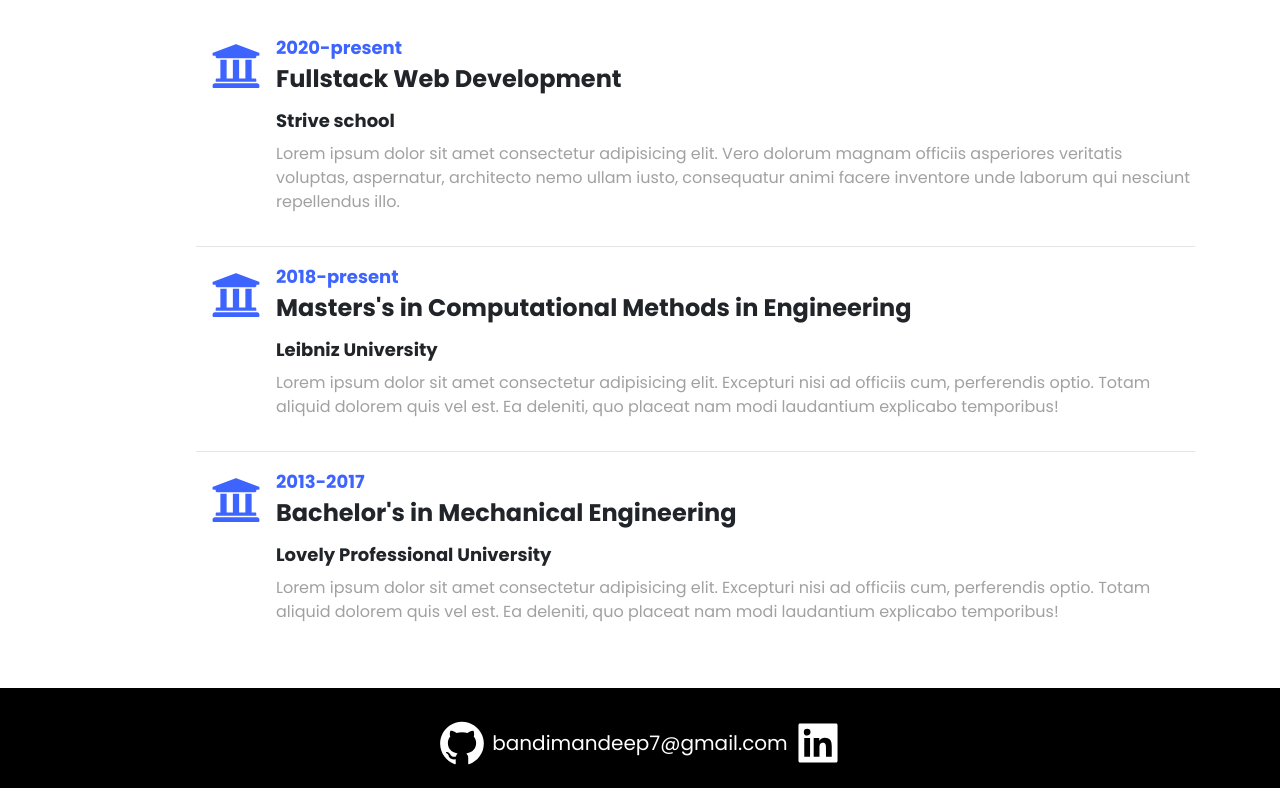
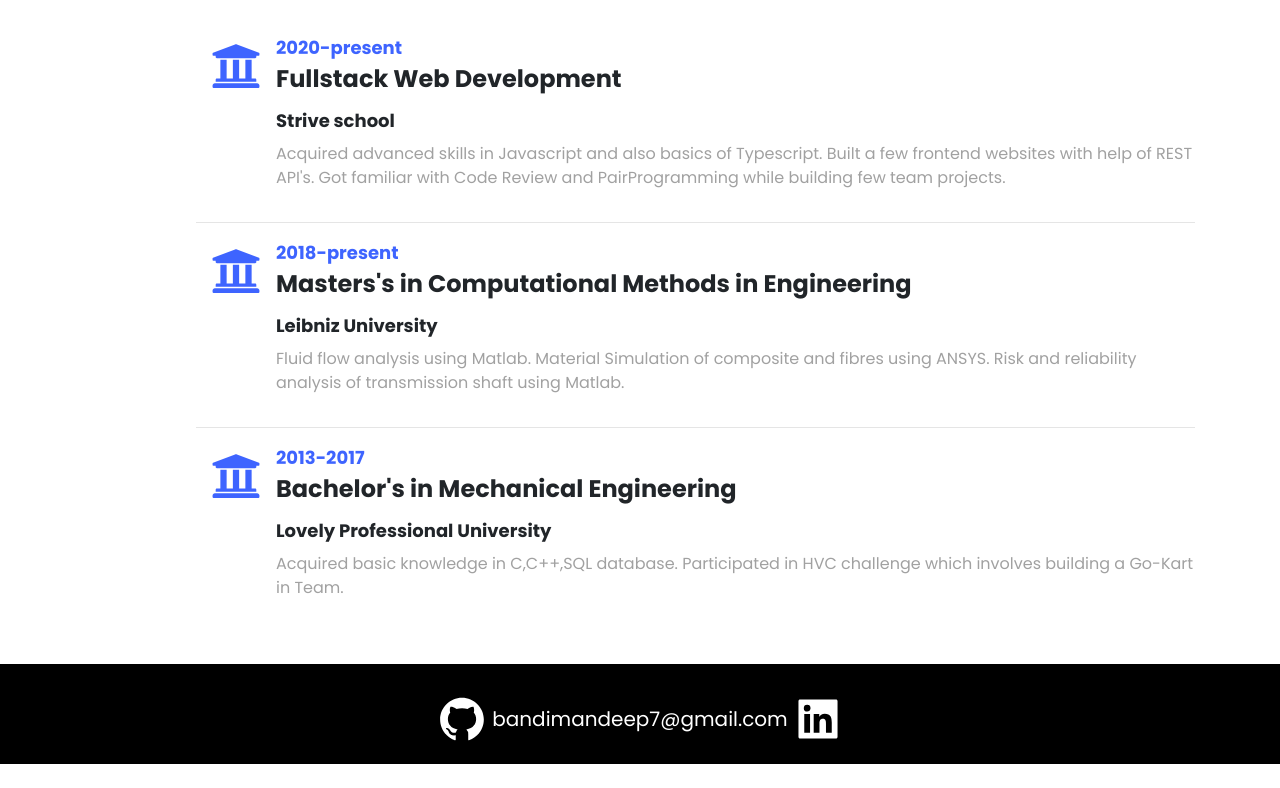
Before and after one commit to Mandeep-Sai/myWeb, a React (Create React App) app: page / in a window 1280 px wide. Shown: the part 3331-4119 px from the top of the page. After the commit the page ends 4095 px from the top, so only its background shows below. Built offline with nearby package versions, Linux system fonts and the light colour scheme.

Commit message:
added education info

```diff
--- a/src/compnents/Education.jsx
+++ b/src/compnents/Education.jsx
@@ -18,10 +18,9 @@ export default function Education() {
             <p>Fullstack Web Development</p>
             <p>Strive school</p>
             <p>
-              Lorem ipsum dolor sit amet consectetur adipisicing elit. Vero
-              dolorum magnam officiis asperiores veritatis voluptas, aspernatur,
-              architecto nemo ullam iusto, consequatur animi facere inventore
-              unde laborum qui nesciunt repellendus illo.
+            Acquired advanced skills in Javascript and also basics of Typescript.
+Built  a few frontend websites with help of REST API's.
+Got familiar with Code Review and PairProgramming while building few team projects.
             </p>
           </div>
         </div>
@@ -37,10 +36,9 @@ export default function Education() {
             <p>Masters's in Computational Methods in Engineering</p>
             <p>Leibniz University</p>
             <p>
-              Lorem ipsum dolor sit amet consectetur adipisicing elit. Excepturi
-              nisi ad officiis cum, perferendis optio. Totam aliquid dolorem
-              quis vel est. Ea deleniti, quo placeat nam modi laudantium
-              explicabo temporibus!
+            Fluid flow analysis using Matlab.
+Material Simulation of composite and fibres using ANSYS.
+Risk and reliability analysis of transmission shaft using Matlab.
             </p>
           </div>
         </div>
@@ -56,10 +54,8 @@ export default function Education() {
             <p>Bachelor's in Mechanical Engineering</p>
             <p>Lovely Professional University</p>
             <p>
-              Lorem ipsum dolor sit amet consectetur adipisicing elit. Excepturi
-              nisi ad officiis cum, perferendis optio. Totam aliquid dolorem
-              quis vel est. Ea deleniti, quo placeat nam modi laudantium
-              explicabo temporibus!
+            Acquired basic knowledge in C,C++,SQL database.
+Participated in HVC challenge which involves building a Go-Kart in Team.
             </p>
           </div>
         </div>
--- a/src/compnents/Projects.jsx
+++ b/src/compnents/Projects.jsx
@@ -55,7 +55,7 @@ export default function Projects() {
             <div id="details">
               <p>Chat App</p>
               <p>
-                You can chat with your friends and family members.Messages are
+                You can chat with your friends and family members. Messages are
                 saved to database securely.
               </p>
               <div>
@@ -75,7 +75,7 @@ export default function Projects() {
             <div id="details">
               <p>News App</p>
               <p>
-                Want to know what's happening around the world?Visit the website and listen to the news around the world without moving your hand with new VOICE INSTRUCTIONS.
+                Want to know what's happening around the world? Visit the website and listen to the news around the world without moving your hand with new VOICE INSTRUCTIONS.
               </p>
               <div>
                 <a href="https://fervent-ritchie-a3da89.netlify.app/" target="_blank"><p>Live Demo</p></a>
```
